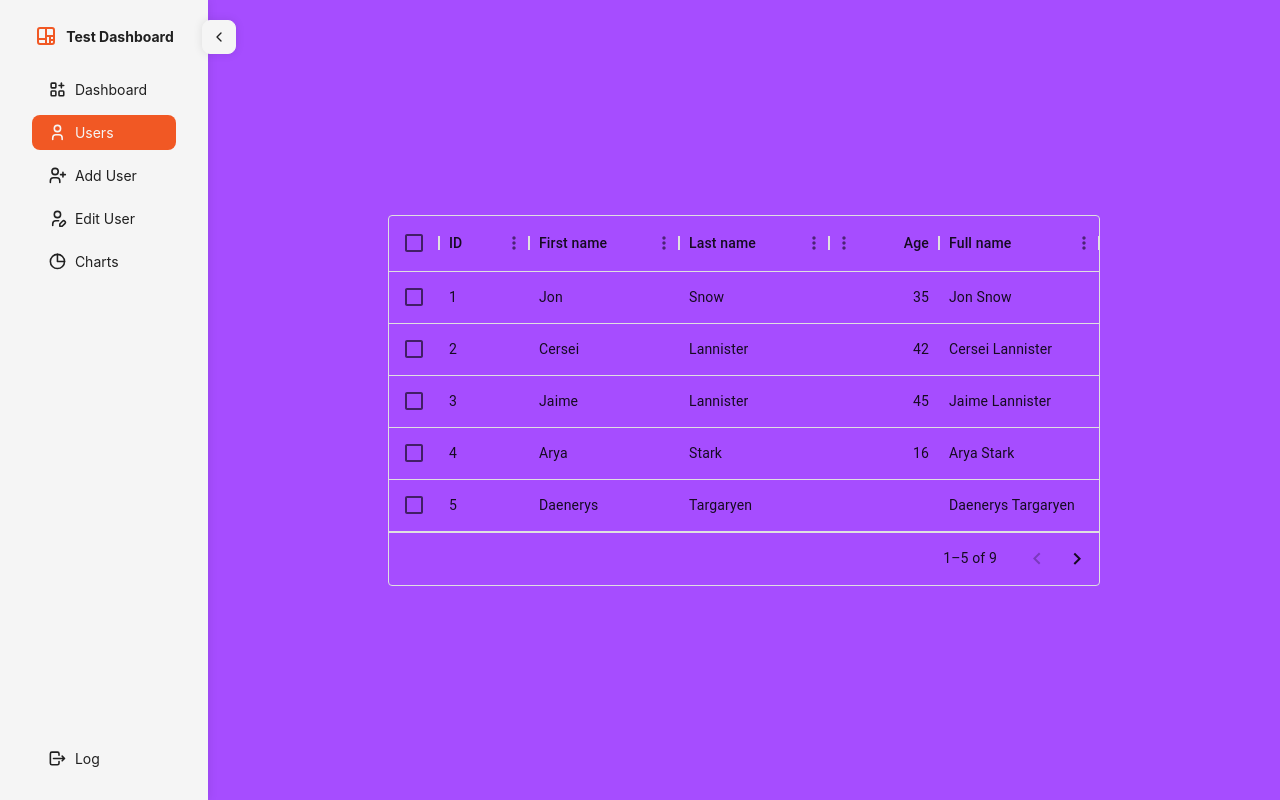
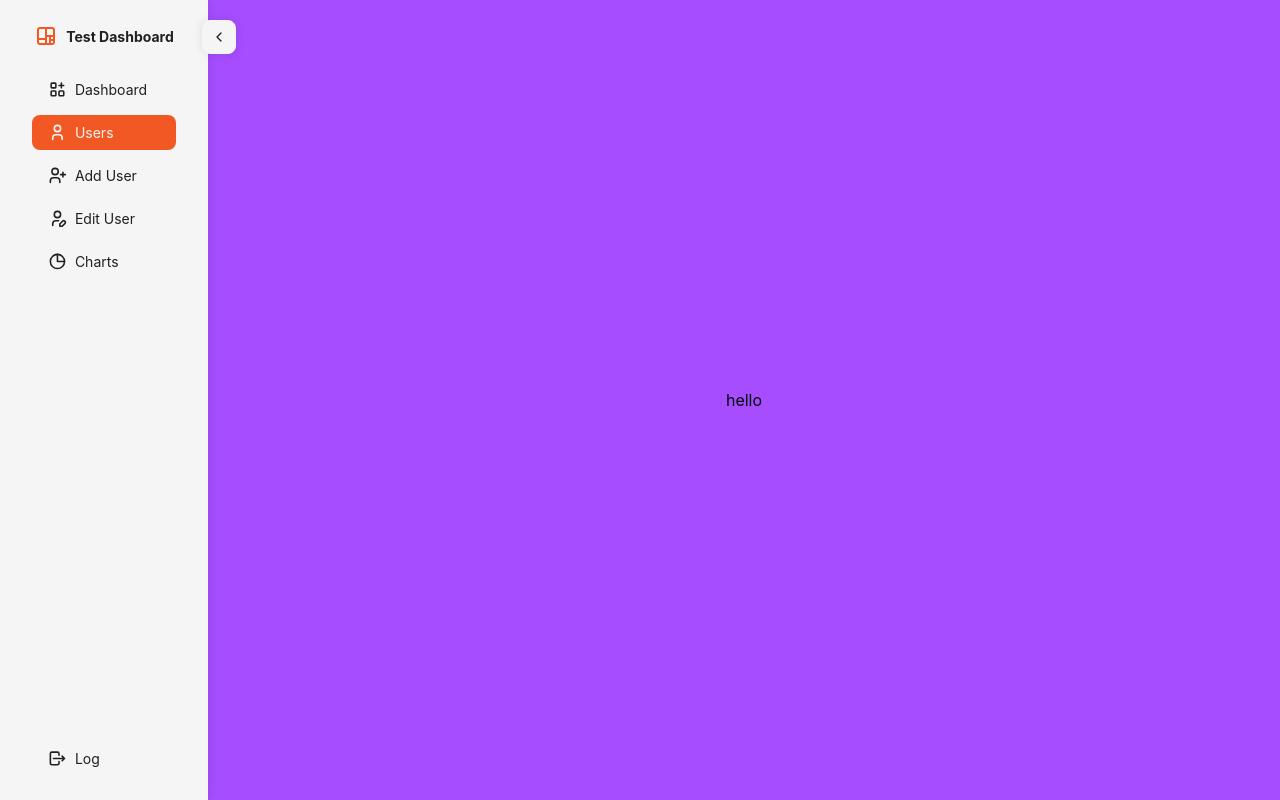
Before and after one commit to AliNojoumi/Admin-Panel-React, a React (Create React App) app: page /Users in a window 1280 px wide. Built offline with nearby package versions, Linux system fonts and the light colour scheme.

Commit message:
Removed dataTable

```diff
--- a/src/components/dataTable/dataTable.js
+++ /dev/null
@@ -1,66 +0,0 @@
-import style from "../../styles/dataTable.module.css";
-import { DataGrid } from "@mui/x-data-grid";
-
-export default function DataTable(props) {
-  const columns = [
-    { field: "id", headerName: "ID", width: 90 },
-    {
-      field: "firstName",
-      headerName: "First name",
-      width: 150,
-      editable: true,
-    },
-    {
-      field: "lastName",
-      headerName: "Last name",
-      width: 150,
-      editable: true,
-    },
-    {
-      field: "age",
-      headerName: "Age",
-      type: "number",
-      width: 110,
-      editable: true,
-    },
-    {
-      field: "fullName",
-      headerName: "Full name",
-      description: "This column has a value getter and is not sortable.",
-      sortable: false,
-      width: 160,
-      valueGetter: (params) => `${params.row.firstName || ""} ${params.row.lastName || ""}`,
-    },
-  ];
-
-  const rows = [
-    { id: 1, lastName: "Snow", firstName: "Jon", age: 35 },
-    { id: 2, lastName: "Lannister", firstName: "Cersei", age: 42 },
-    { id: 3, lastName: "Lannister", firstName: "Jaime", age: 45 },
-    { id: 4, lastName: "Stark", firstName: "Arya", age: 16 },
-    { id: 5, lastName: "Targaryen", firstName: "Daenerys", age: null },
-    { id: 6, lastName: "Melisandre", firstName: null, age: 150 },
-    { id: 7, lastName: "Clifford", firstName: "Ferrara", age: 44 },
-    { id: 8, lastName: "Frances", firstName: "Rossini", age: 36 },
-    { id: 9, lastName: "Roxie", firstName: "Harvey", age: 65 },
-  ];
-
-  return (
-    <div className={style["data-table-container"]}>
-      <DataGrid
-        rows={rows}
-        columns={columns}
-        initialState={{
-          pagination: {
-            paginationModel: {
-              pageSize: 5,
-            },
-          },
-        }}
-        pageSizeOptions={[5]}
-        checkboxSelection
-        disableRowSelectionOnClick
-      />
-    </div>
-  );
-}
--- a/src/pages/users.js
+++ b/src/pages/users.js
@@ -1,10 +1,5 @@
 import style from "../styles/users.module.css";
-import DataTable from "../components/dataTable/dataTable";
 
 export default function Users(props) {
-  return (
-    <section className={style["users-container"]}>
-      <DataTable></DataTable>
-    </section>
-  );
+  return <section className={style["users-container"]}>hello</section>;
 }
--- a/src/styles/dataTable.module.css
+++ /dev/null
@@ -1,2 +0,0 @@
-.data-table-container {
-}
```
